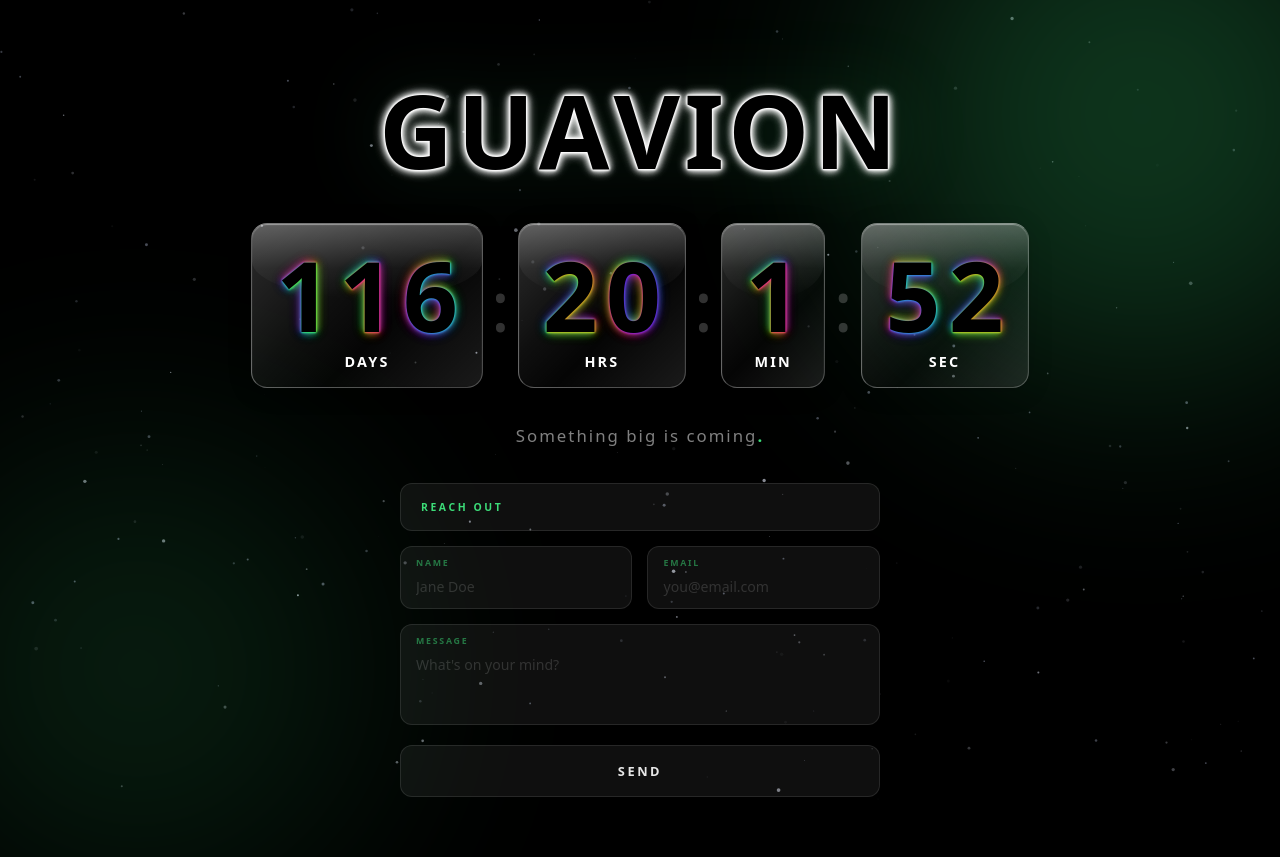
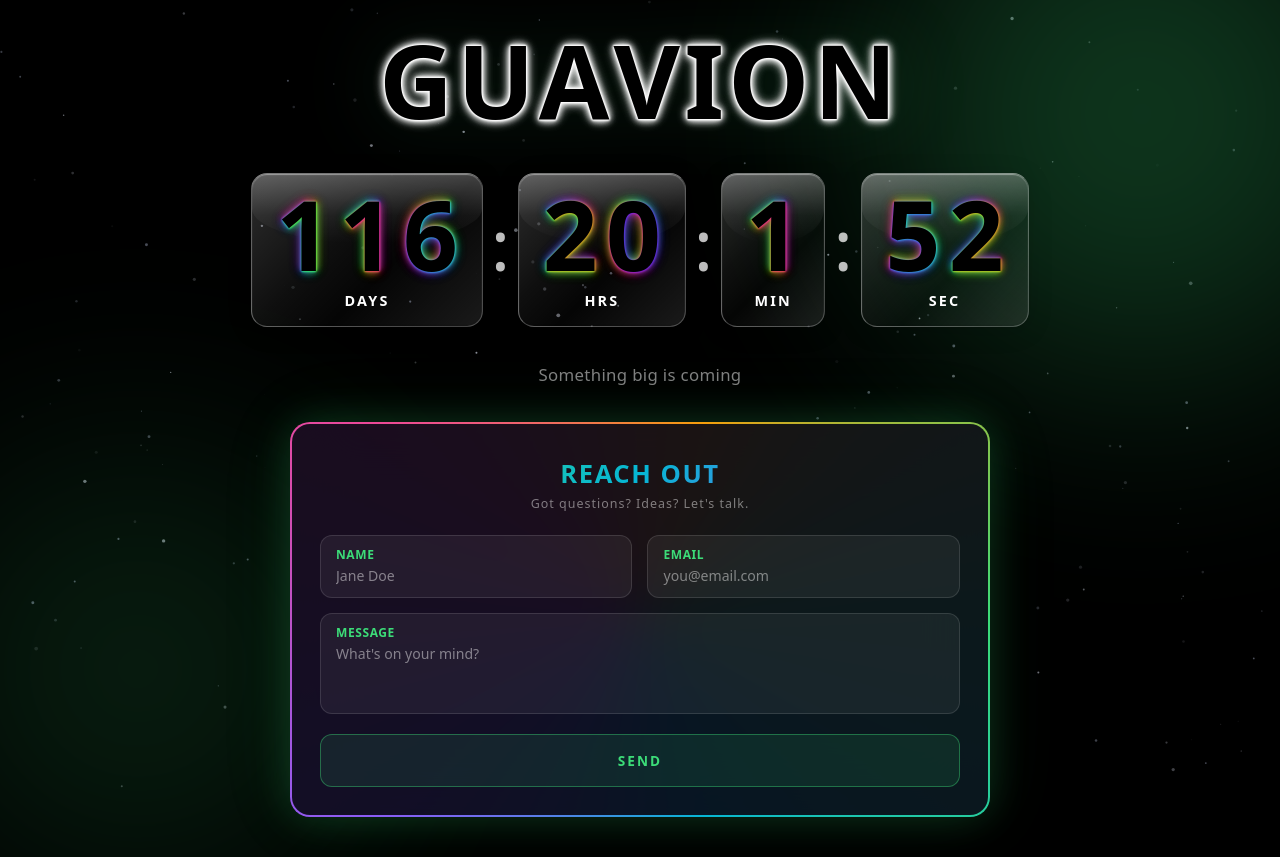
Before and after one commit to GuavionAdmin/guavion-website, a plain HTML site: page index.html in a window 1280 px wide. Drawn offline with Linux system fonts and the light colour scheme; a web font is replaced by a local one.

Commit message:
checkpoint

```diff
--- a/index.html
+++ b/index.html
@@ -12,6 +12,10 @@
     <link rel="preconnect" href="https://fonts.googleapis.com">
     <link rel="preconnect" href="https://fonts.gstatic.com" crossorigin>
     <link href="https://fonts.googleapis.com/css2?family=Cherry+Bomb+One&display=swap" rel="stylesheet">
+    <link rel="preconnect" href="https://fonts.googleapis.com">
+    <link rel="preconnect" href="https://fonts.gstatic.com" crossorigin>
+    <link href="https://fonts.googleapis.com/css2?family=SN+Pro:ital,wght@0,200..900;1,200..900&display=swap"
+        rel="stylesheet">
     <style>
         * {
             margin: 0;
@@ -101,7 +105,7 @@
             flex-direction: column;
             align-items: center;
             gap: 36px;
-            padding-top: 60px;
+            padding-top: 10px;
             padding-bottom: 40px;
             animation: fadeUp 1.2s ease-out both;
         }
@@ -166,20 +170,18 @@
             color: black;
             position: relative;
             overflow: hidden;
-            background: linear-gradient(
-                135deg,
+            background: linear-gradient(135deg,
                     rgba(255, 255, 255, 0.18) 0%,
                     rgba(255, 255, 255, 0.06) 40%,
                     rgba(255, 255, 255, 0.02) 60%,
-                rgba(255, 255, 255, 0.10) 100%
-            );
+                    rgba(255, 255, 255, 0.10) 100%);
             backdrop-filter: blur(24px) saturate(1.2);
             -webkit-backdrop-filter: blur(24px) saturate(1.2);
             border: 1px solid rgba(255, 255, 255, 0.25);
             border-top-color: rgba(255, 255, 255, 0.45);
             border-left-color: rgba(255, 255, 255, 0.35);
             border-radius: 16px;
-            padding: 16px 20px;
+            padding: 5px 20px 16px 20px;
             box-shadow:
                 inset 0 1px 1px rgba(255, 255, 255, 0.4),
                 inset 0 -1px 1px rgba(0, 0, 0, 0.08),
@@ -194,12 +196,10 @@
             left: 0;
             right: 0;
             height: 45%;
-            background: linear-gradient(
-                to bottom,
+            background: linear-gradient(to bottom,
                     rgba(255, 255, 255, 0.25) 0%,
                     rgba(255, 255, 255, 0.05) 60%,
-                transparent 100%
-            );
+                    transparent 100%);
             border-radius: 16px 16px 50% 50%;
             pointer-events: none;
         }
@@ -238,7 +238,7 @@
         .countdown-sep {
             font-size: clamp(2.4rem, 7vw, 4.5rem);
             font-weight: 200;
-            color: rgba(255, 255, 255, 0.2);
+            color: rgba(255, 255, 255, 0.759);
             padding: 0 clamp(2px, 0.8vw, 8px);
         }
 
@@ -256,7 +256,7 @@
         .subtitle {
             font-size: clamp(0.8rem, 2vw, 1.05rem);
             font-weight: 300;
-            letter-spacing: 0.12em;
+            letter-spacing: 0.02em;
             color: rgba(255, 255, 255, 0.5);
             animation: fadeUp 1.2s ease-out both;
             animation-delay: 0.45s;
@@ -267,14 +267,46 @@
             font-weight: 600;
         }
 
+        /* --- Contact Card Wrapper --- */
+        .contact-card {
+            position: relative;
+            width: min(700px, 90vw);
+            padding: 2px;
+            border-radius: 20px;
+            background: conic-gradient(from var(--card-angle, 0deg),
+                    #3cdc78, #06b6d4, #8b5cf6, #ec4899, #f59e0b, #3cdc78);
+            animation: fadeUp 1.2s ease-out both, cardSpin 4s linear infinite;
+            animation-delay: 0.55s, 0s;
+            box-shadow:
+                0 0 40px rgba(60, 220, 120, 0.2),
+                0 0 80px rgba(60, 220, 120, 0.08);
+        }
+
+        @property --card-angle {
+            syntax: '<angle>';
+            initial-value: 0deg;
+            inherits: false;
+        }
+
+        @keyframes cardSpin {
+            to {
+                --card-angle: 360deg;
+            }
+        }
+
+        .contact-card-inner {
+            background: rgba(8, 8, 20, 0.92);
+            backdrop-filter: blur(30px);
+            -webkit-backdrop-filter: blur(30px);
+            border-radius: 18px;
+            padding: 32px 28px 28px;
+        }
+
         /* --- Contact Form --- */
         .contact-form {
-            width: min(480px, 88vw);
             display: flex;
             flex-direction: column;
             gap: 15px;
-            animation: fadeUp 1.2s ease-out both;
-            animation-delay: 0.55s;
         }
 
         .contact-form .form-row {
@@ -290,13 +322,11 @@
         .contact-form .field input,
         .contact-form .field textarea {
             width: 100%;
-            background: var(--panel-bg);
-            backdrop-filter: blur(20px);
-            -webkit-backdrop-filter: blur(20px);
-            border: 1px solid var(--panel-border);
+            background: rgba(255, 255, 255, 0.06);
+            border: 1px solid rgba(255, 255, 255, 0.12);
             border-radius: 12px;
             padding: 30px 15px 12px;
-            color: var(--text-color);
+            color: rgba(255, 255, 255, 0.9);
             font-family: inherit;
             font-size: 0.88rem;
             outline: none;
@@ -305,17 +335,27 @@
         }
 
         .form-header {
-            background: var(--panel-bg);
-            backdrop-filter: blur(20px);
-            -webkit-backdrop-filter: blur(20px);
-            border: 1px solid var(--panel-border);
-            border-radius: 12px;
-            padding: 16px 20px;
-            font-size: 0.65rem;
-            font-weight: 600;
-            letter-spacing: 0.25em;
+            text-align: center;
+            padding: 0 0 8px;
+        }
+
+        .form-header-title {
+            font-size: 1.6rem;
+            font-weight: 900;
+            letter-spacing: 0.06em;
             text-transform: uppercase;
-            color: var(--accent);
+            background: linear-gradient(135deg, #3cdc78, #06b6d4, #8b5cf6);
+            -webkit-background-clip: text;
+            -webkit-text-fill-color: transparent;
+            background-clip: text;
+        }
+
+        .form-header-sub {
+            font-size: 0.78rem;
+            font-weight: 300;
+            letter-spacing: 0.08em;
+            color: rgba(255, 255, 255, 0.45);
+            margin-top: 4px;
         }
 
         .contact-form .field.full textarea {
@@ -326,32 +366,31 @@
             position: absolute;
             top: 11px;
             left: 16px;
-            font-size: 0.55rem;
+            font-size: 0.75rem;
             font-weight: 600;
-            letter-spacing: 0.2em;
+            letter-spacing: 0.05em;
             text-transform: uppercase;
             color: var(--accent);
-            opacity: 0.5;
+            opacity: 1;
             pointer-events: none;
             transition: opacity 0.3s ease;
         }
 
         .contact-form .field input:focus~label,
         .contact-form .field textarea:focus~label {
-            opacity: 0.9;
+            opacity: 1;
         }
 
         .contact-form .field input::placeholder,
         .contact-form .field textarea::placeholder {
-            color: var(--muted-color);
+            color: rgba(255, 255, 255, 0.45);
         }
 
         .contact-form .field input:focus,
         .contact-form .field textarea:focus {
-            background: var(--panel-bg);
+            background: rgba(255, 255, 255, 0.10);
             border-color: var(--accent);
-            z-index: 1;
-            position: relative;
+            box-shadow: 0 0 20px rgba(60, 220, 120, 0.1);
         }
 
         .form-status {
@@ -375,15 +414,13 @@
 
         .form-submit {
             width: 100%;
-            background: var(--panel-bg);
-            backdrop-filter: blur(20px);
-            -webkit-backdrop-filter: blur(20px);
-            border: 1px solid var(--panel-border);
-            color: var(--text-color);
+            background: rgba(60, 220, 120, 0.1);
+            border: 1px solid rgba(60, 220, 120, 0.4);
+            color: #3cdc78;
             font-family: inherit;
-            font-size: 0.8rem;
-            font-weight: 600;
-            letter-spacing: 0.2em;
+            font-size: 0.85rem;
+            font-weight: 800;
+            letter-spacing: 0.15em;
             text-transform: uppercase;
             padding: 16px;
             border-radius: 12px;
@@ -392,14 +429,14 @@
         }
 
         .form-submit:hover {
-            background: rgba(255, 255, 255, 0.12);
-            border-color: var(--accent);
-            color: var(--accent);
-            box-shadow: 0 0 30px var(--glow);
+            background: rgba(60, 220, 120, 0.18);
+            border-color: rgba(60, 220, 120, 0.7);
+            box-shadow: 0 0 30px rgba(60, 220, 120, 0.15);
+            transform: translateY(-1px);
         }
 
         .form-submit:active {
-            transform: scale(0.98);
+            transform: translateY(0) scale(0.98);
         }
 
         .form-submit:disabled {
@@ -420,6 +457,10 @@
         @media (max-width: 540px) {
             .contact-form .form-row {
                 flex-direction: column;
+            }
+
+            .contact-card-inner {
+                padding: 24px 18px 22px;
             }
         }
     </style>
@@ -462,12 +503,17 @@
             </div>
         </div>
 
-        <p class="subtitle">Something big is coming<span>.</span></p>
+        <p class="subtitle">Something big is coming<span></span></p>
 
+        <div class="contact-card">
+            <div class="contact-card-inner">
                 <form class="contact-form" id="contactForm">
                     <input type="hidden" name="access_key" value="17f5c547-8298-412d-ad01-1b3cacc3715c">
                     <div class="hp"><input type="text" name="botcheck" tabindex="-1" autocomplete="off"></div>
-            <div class="form-header">Reach Out</div>
+                    <div class="form-header">
+                        <div class="form-header-title">Reach Out</div>
+                        <div class="form-header-sub">Got questions? Ideas? Let's talk.</div>
+                    </div>
                     <div class="form-row">
                         <div class="field">
                             <input type="text" id="cf-name" name="name" placeholder="Jane Doe" required>
@@ -479,12 +525,15 @@
                         </div>
                     </div>
                     <div class="field full">
-                <textarea id="cf-msg" name="message" rows="3" placeholder="What's on your mind?" required></textarea>
+                        <textarea id="cf-msg" name="message" rows="3" placeholder="What's on your mind?"
+                            required></textarea>
                         <label for="cf-msg">Message</label>
                     </div>
                     <div class="form-status" id="formStatus"></div>
                     <button type="submit" class="form-submit" id="formSubmit">Send</button>
                 </form>
+            </div>
+        </div>
     </div>
 
     <script>
```
Lines whose indentation alone changed are shown as unchanged.
